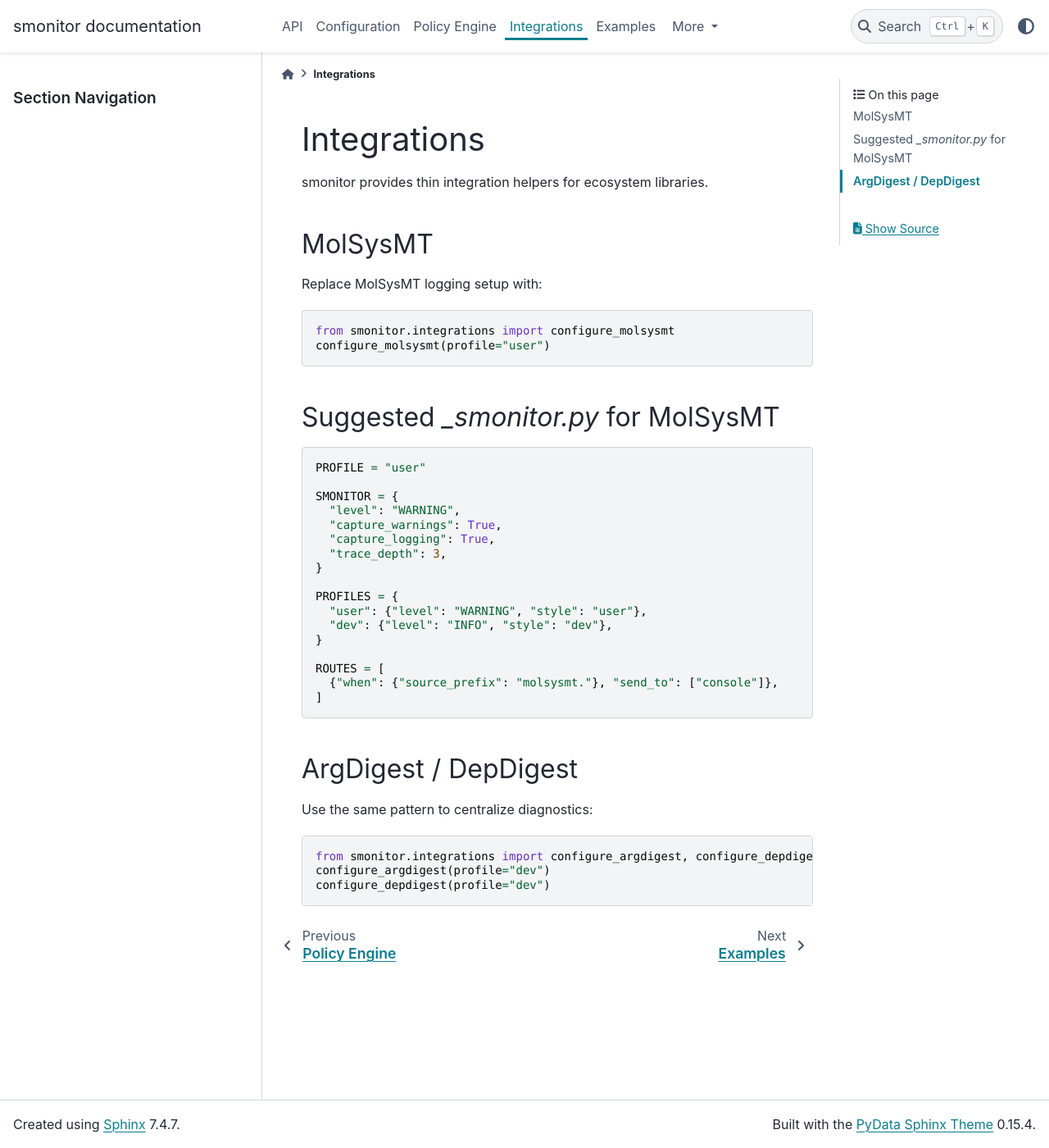
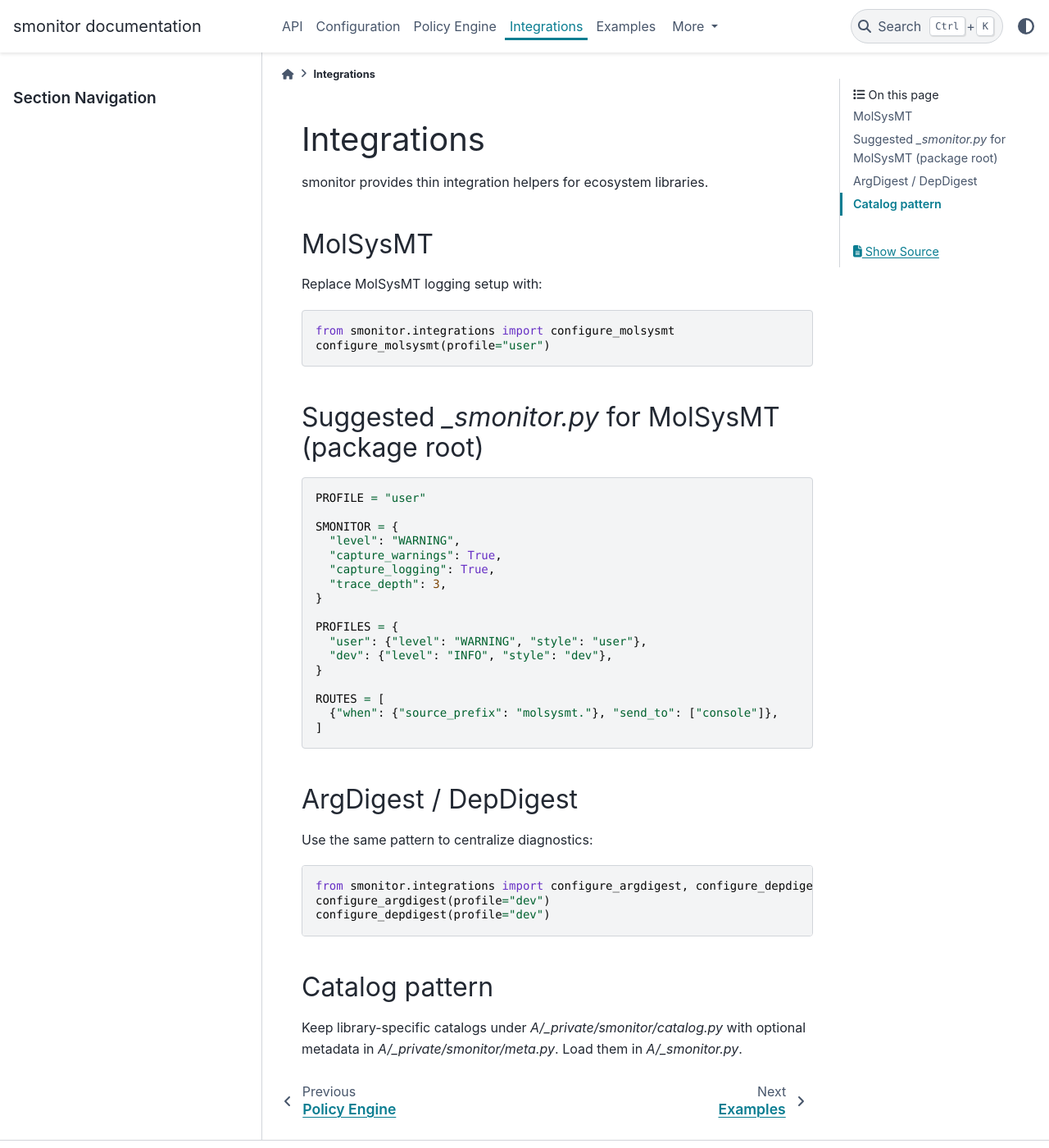
Before and after one commit to uibcdf/smonitor, a Sphinx documentation site: the page built from docs/integration.rst, in a window 1280 px wide and 1400 px high. Shown: the whole window at 82% size. Built offline with Sphinx 7.4.7 and the PyData theme 0.15.4, drawn with Linux system fonts in a browser that asks for light colours.

Commit message:
Document catalog pattern and merge meta

```diff
--- a/docs/configuration.rst
+++ b/docs/configuration.rst
@@ -1,7 +1,7 @@
 Configuration
 =============
 
-Project configuration can be provided via `_smonitor.py` at the project root.
+Project configuration can be provided via `_smonitor.py` at the package root.
 Runtime `smonitor.configure(...)` always overrides project defaults.
 
 If you need to load a package-level `_smonitor.py`, pass `config_path`:
--- a/docs/integration.rst
+++ b/docs/integration.rst
@@ -13,7 +13,7 @@ Replace MolSysMT logging setup with:
   from smonitor.integrations import configure_molsysmt
   configure_molsysmt(profile="user")
 
-Suggested `_smonitor.py` for MolSysMT
+Suggested `_smonitor.py` for MolSysMT (package root)
 ------------------------------------
 
 ::
@@ -46,3 +46,9 @@ Use the same pattern to centralize diagnostics:
   from smonitor.integrations import configure_argdigest, configure_depdigest
   configure_argdigest(profile="dev")
   configure_depdigest(profile="dev")
+
+Catalog pattern
+---------------
+
+Keep library-specific catalogs under `A/_private/smonitor/catalog.py` with optional
+metadata in `A/_private/smonitor/meta.py`. Load them in `A/_smonitor.py`.
```
Also changed, not shown: README.md (+9 -3 lines), SPEC_SMONITOR.md (+5 -1 lines), devguide/integration_notes.md (+3 -1 lines), devguide/README.md, 1 other file.
